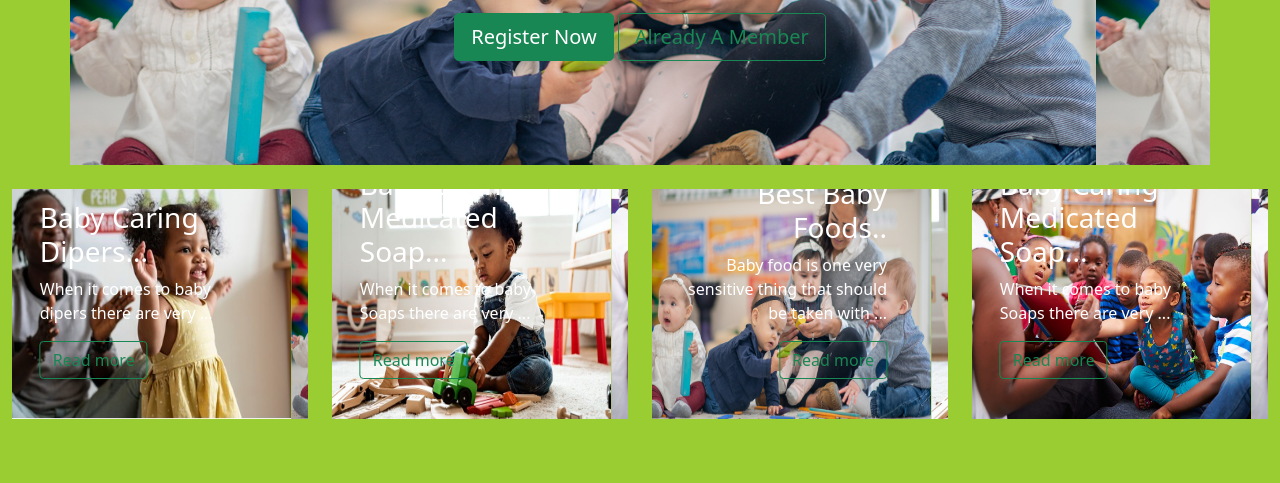
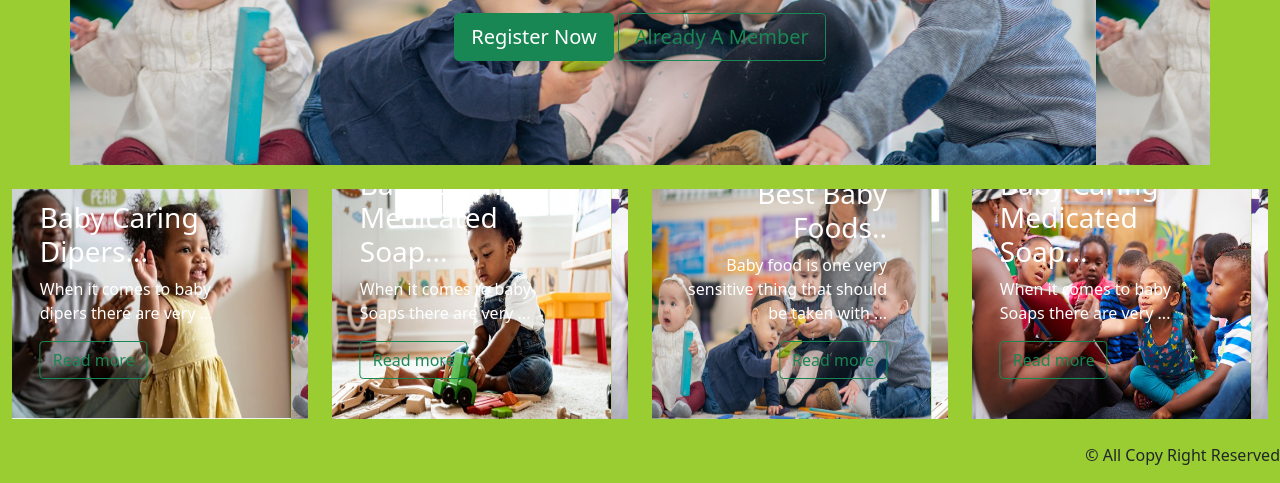
Before and after one commit to chromaojo/mosebCrech, a plain HTML site: page index.html in a window 1280 px wide. Shown: the part 401-884 px from the top of the page. Before the commit the page ends 820 px from the top, so only its background shows below. Drawn offline with Linux system fonts and the light colour scheme.

Commit message:
Styling the footer with bootstrap

```diff
--- a/index.html
+++ b/index.html
@@ -162,7 +162,11 @@
                 </div>
             </div>
         </div>
-    </div>
+    </div> <br>
+    <!-- The footer  -->
+    <footer class="text-end">
+       <p> &copy; All Copy Right Reserved</p>
+    </footer>
 
 
     <script src="./js/bootstrap.bundle.min.js"></script>
```
